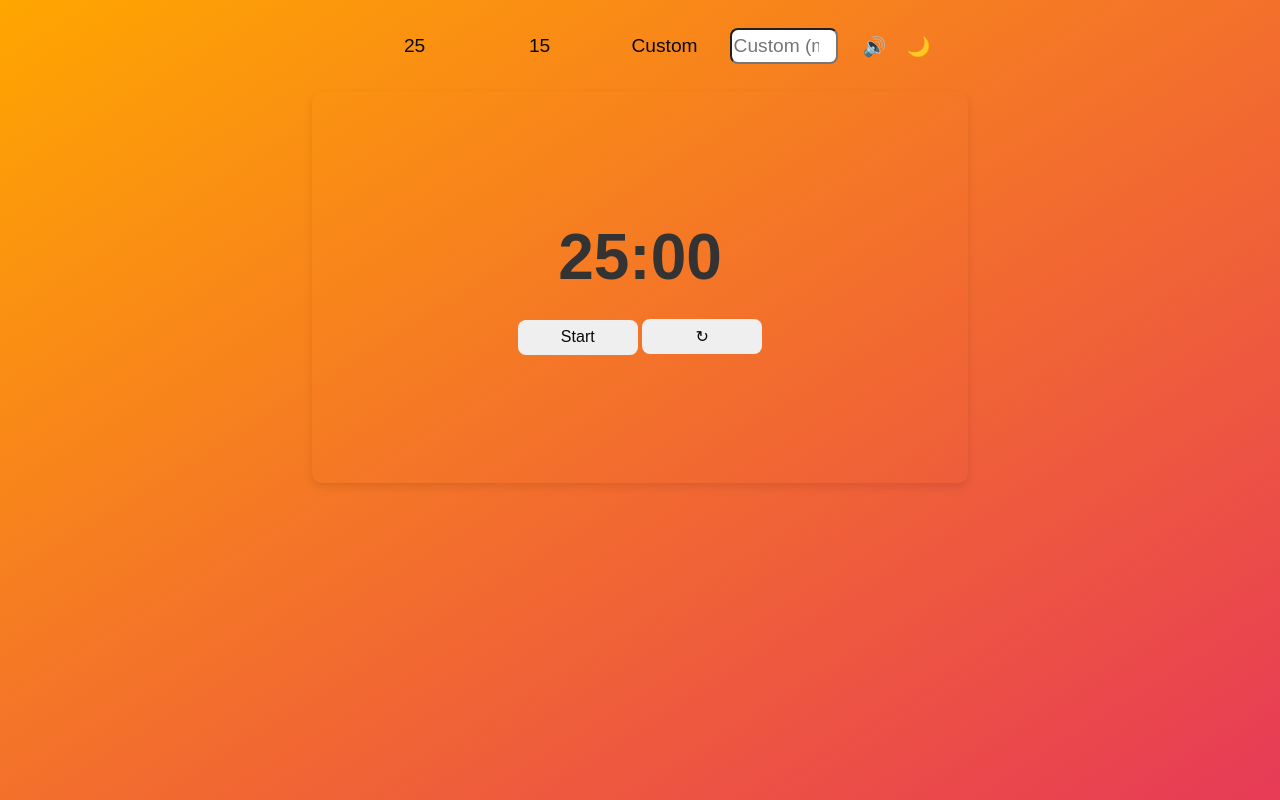
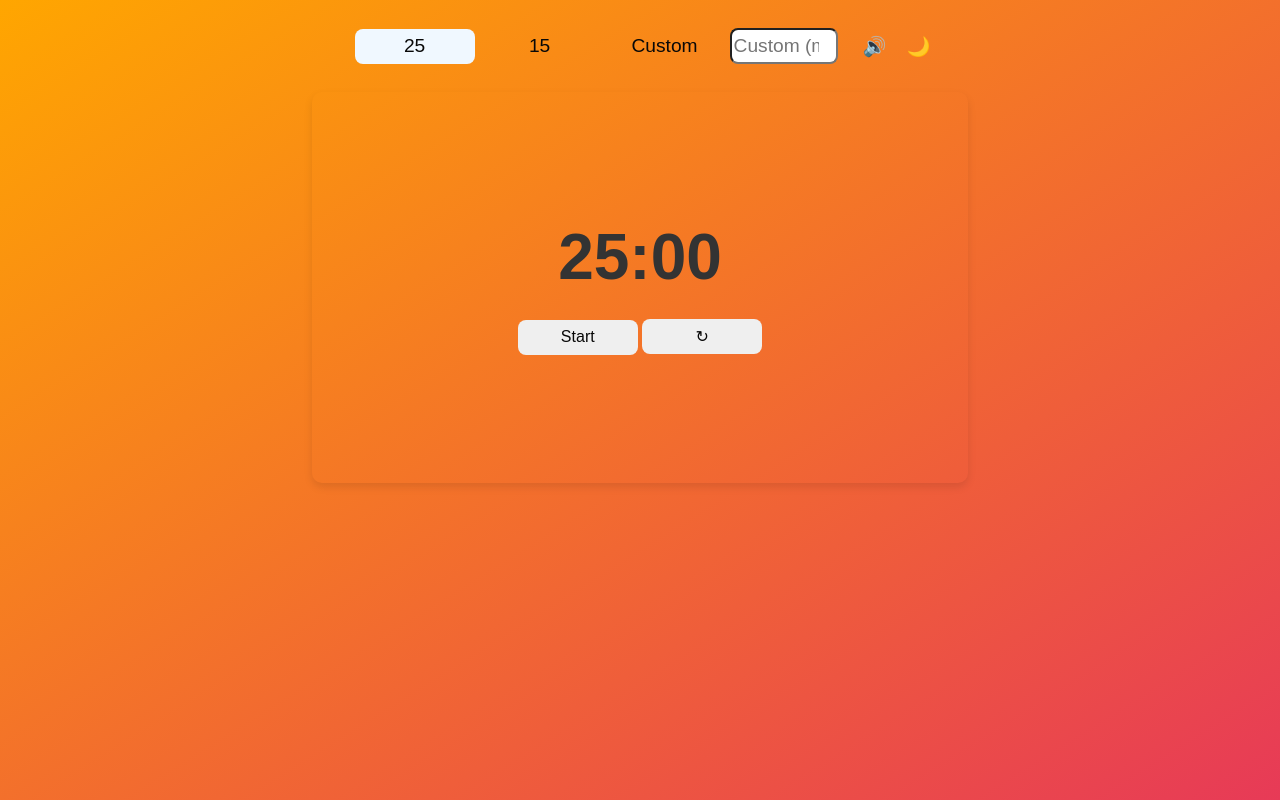
Before and after one commit to sai3173/dup, a plain HTML site: page index.html in a window 1280 px wide. In both pictures the pointer is over the button "25". Drawn offline with Linux system fonts and the light colour scheme.

Commit message:
background

```diff
--- a/styles.css
+++ b/styles.css
@@ -154,7 +154,9 @@ html, body {
     border-radius: 8px;
 }
 
-
+.modes button:hover{
+    background-color: aliceblue;
+}
 #mute:hover {
     background: none; /* Prevent background change on hover */
   }
```
